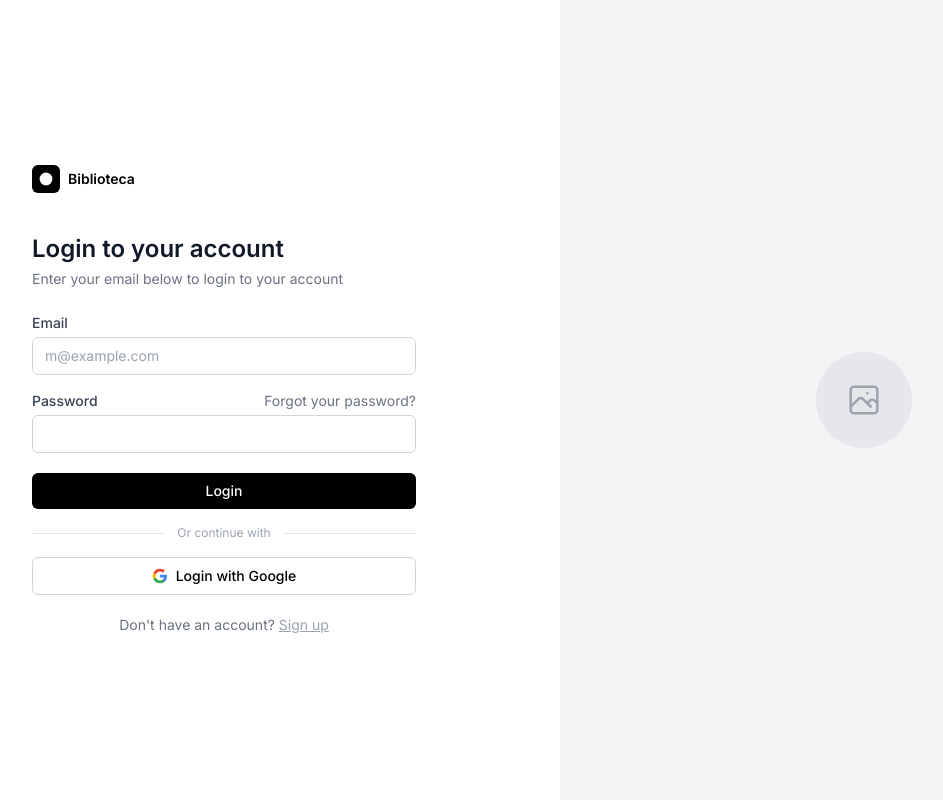
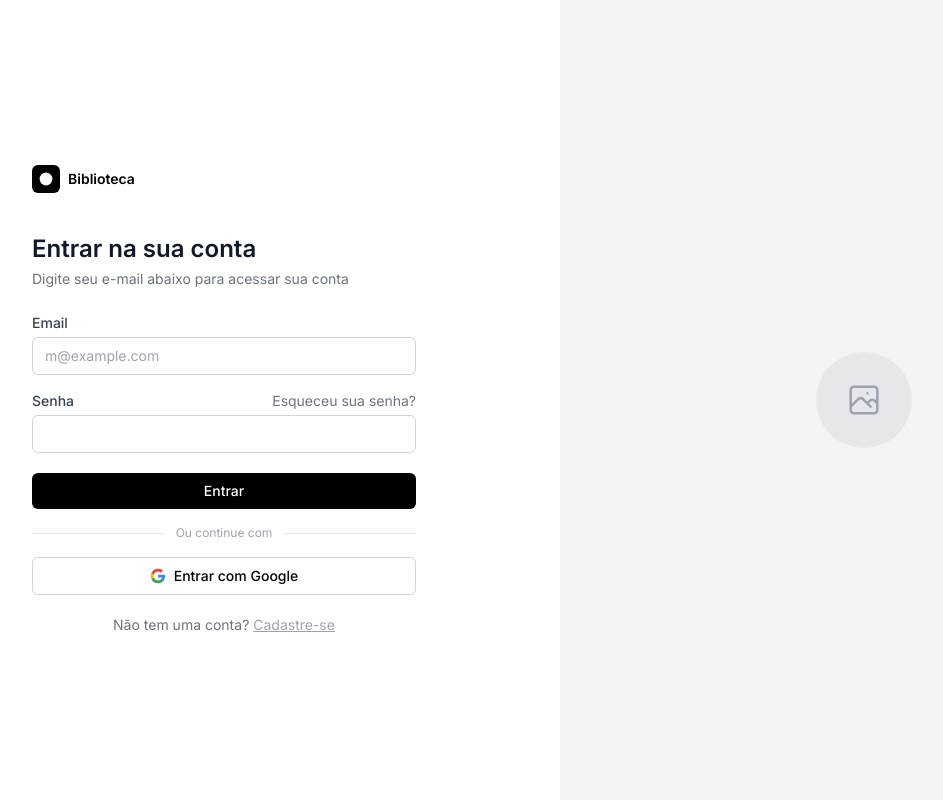
Before and after one commit to GustavoScot/QUALIDADE_DE_SOFTWARE, a Flask app: page /auth/login in a window 1280 px wide. Shown: the whole page, without its empty margins (112-1055 px from the left). Run offline with Flask 3, Linux system fonts and the light colour scheme; parts of the project's set-up code (start-up, migrations or seed data) failed here and were passed over; some libraries are stand-ins or nearby versions.

Commit message:
feat: traduz tela de login para portugues

```diff
--- a/auth/templates/auth/login.html
+++ b/auth/templates/auth/login.html
@@ -24,8 +24,8 @@
         <span class="font-semibold text-sm">Biblioteca</span>
       </div>
 
-      <h1 class="text-2xl font-bold text-gray-900 mb-1">Login to your account</h1>
-      <p class="text-sm text-gray-500 mb-6">Enter your email below to login to your account</p>
+      <h1 class="text-2xl font-bold text-gray-900 mb-1">Entrar na sua conta</h1>
+      <p class="text-sm text-gray-500 mb-6">Digite seu e-mail abaixo para acessar sua conta</p>
 
       <!-- Error message (hidden by default) -->
       <div id="error-msg"
@@ -43,8 +43,8 @@
       <!-- Password -->
       <div class="mb-5">
         <div class="flex justify-between items-center mb-1">
-          <label class="text-sm font-medium text-gray-700">Password</label>
-          <a href="#" class="text-sm text-gray-500 hover:underline">Forgot your password?</a>
+          <label class="text-sm font-medium text-gray-700">Senha</label>
+          <a href="#" class="text-sm text-gray-500 hover:underline">Esqueceu sua senha?</a>
         </div>
         <input id="password" type="password"
           class="w-full border border-gray-300 rounded-md px-3 py-2 text-sm
@@ -56,13 +56,13 @@
         class="w-full bg-black text-white text-sm font-medium py-2 rounded-md
                hover:bg-gray-800 transition-colors flex items-center justify-center gap-2
                disabled:opacity-50 disabled:cursor-not-allowed">
-        Login
+        Entrar
       </button>
 
       <!-- Divider -->
       <div class="flex items-center gap-3 my-4">
         <div class="flex-1 h-px bg-gray-200"></div>
-        <span class="text-xs text-gray-400">Or continue with</span>
+        <span class="text-xs text-gray-400">Ou continue com</span>
         <div class="flex-1 h-px bg-gray-200"></div>
       </div>
 
@@ -77,12 +77,12 @@
           <path fill="#FBBC05" d="M5.84 14.09c-.22-.66-.35-1.36-.35-2.09s.13-1.43.35-2.09V7.07H2.18C1.43 8.55 1 10.22 1 12s.43 3.45 1.18 4.93l3.66-2.84z"/>
           <path fill="#EA4335" d="M12 5.38c1.62 0 3.06.56 4.21 1.64l3.15-3.15C17.45 2.09 14.97 1 12 1 7.7 1 3.99 3.47 2.18 7.07l3.66 2.84c.87-2.6 3.3-4.53 6.16-4.53z"/>
         </svg>
-        Login with Google
+        Entrar com Google
       </button>
 
       <p class="text-center text-sm text-gray-500 mt-5">
-        Don't have an account?
-        <span class="underline cursor-default text-gray-400">Sign up</span>
+        Não tem uma conta?
+        <span class="underline cursor-default text-gray-400">Cadastre-se</span>
       </p>
     </div>
   </div>
@@ -148,7 +148,7 @@
           </svg>`;
       } else {
         if (btnId === 'btn-login') {
-          btn.innerHTML = 'Login';
+          btn.innerHTML = 'Entrar';
         } else {
           btn.innerHTML = `
             <svg class="w-4 h-4" viewBox="0 0 24 24">
@@ -157,7 +157,7 @@
               <path fill="#FBBC05" d="M5.84 14.09c-.22-.66-.35-1.36-.35-2.09s.13-1.43.35-2.09V7.07H2.18C1.43 8.55 1 10.22 1 12s.43 3.45 1.18 4.93l3.66-2.84z"/>
               <path fill="#EA4335" d="M12 5.38c1.62 0 3.06.56 4.21 1.64l3.15-3.15C17.45 2.09 14.97 1 12 1 7.7 1 3.99 3.47 2.18 7.07l3.66 2.84c.87-2.6 3.3-4.53 6.16-4.53z"/>
             </svg>
-            Login with Google`;
+            Entrar com Google`;
         }
       }
     }
```
